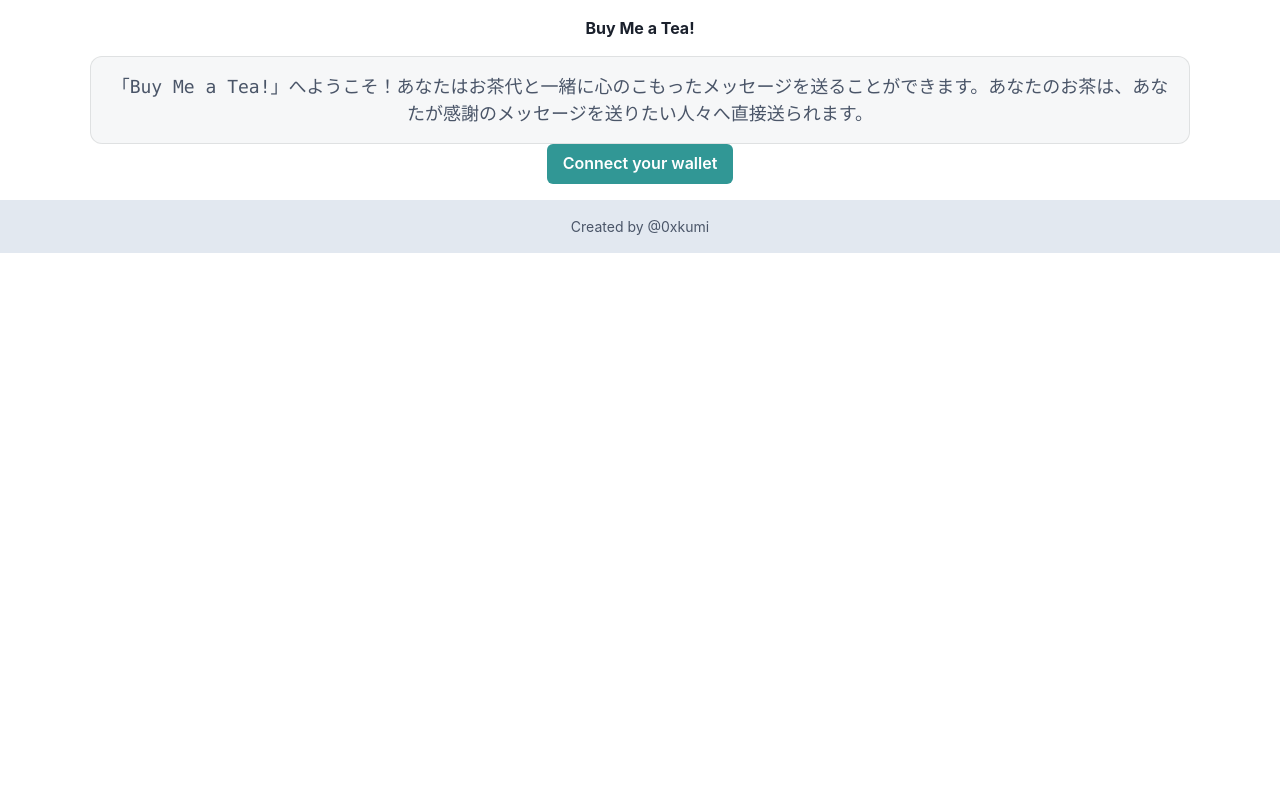
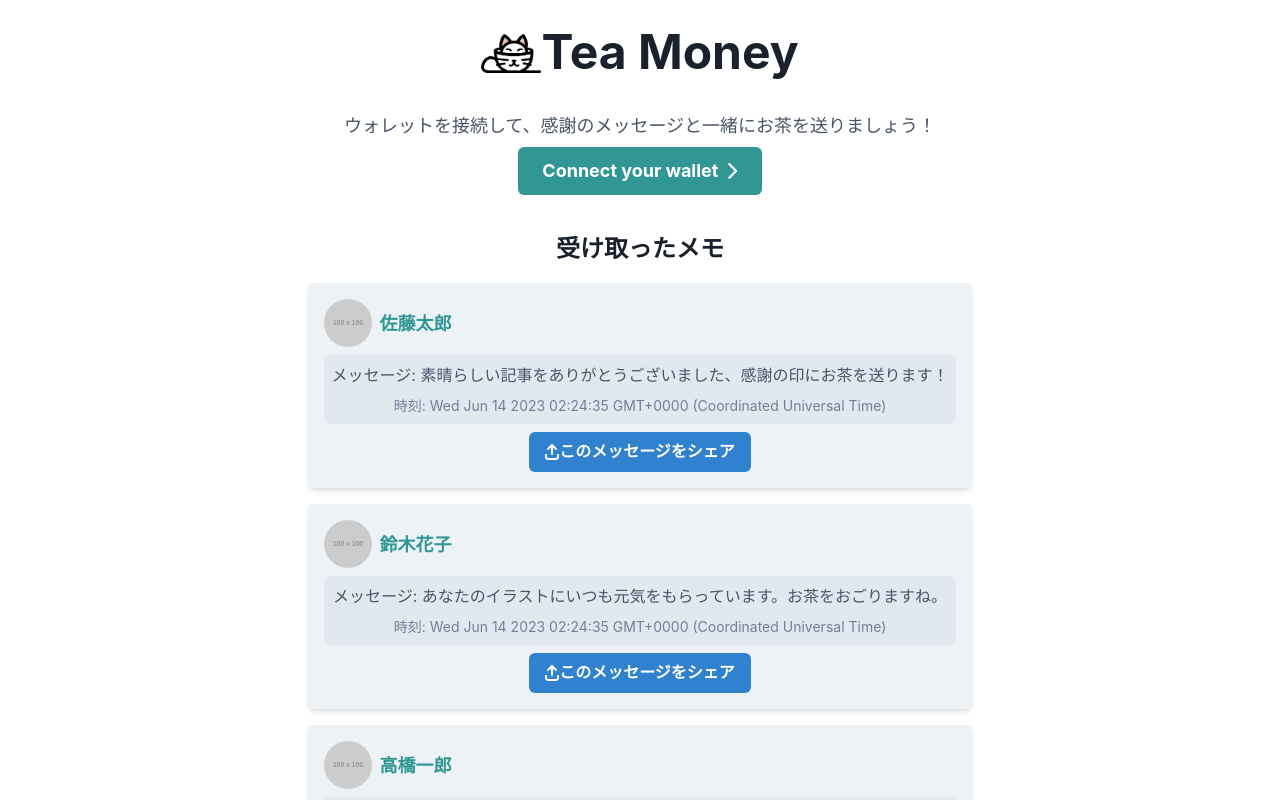
Before and after one commit to YerrowDuck/BuyMeACoffee-contracts, a Next.js app in the folder dapp/: page / in a window 1280 px wide. Shown: the top 800 px of the page. Built offline with nearby package versions, Linux system fonts and the light colour scheme.

Commit message:
add dummy memos

```diff
--- a/dapp/src/pages/index.js
+++ b/dapp/src/pages/index.js
@@ -1,11 +1,15 @@
 import abi from '../../utils/BuyMeATea.json';
 import { ethers } from 'ethers';
 import Head from 'next/head';
-import Image from 'next/image';
+// import Image from 'next/image';
 import { Inter } from 'next/font/google';
 import React, { useEffect, useState } from "react";
 import styles from '@/styles/Home.module.css';
-import { ChakraProvider, Box, Text, Input, Textarea, Button, VStack, Center, Divider } from '@chakra-ui/react';
+import { ChakraProvider, Box, Text, Input, Textarea, Button, VStack, Center, Divider, useToast, IconButton, Avatar, Flex, Image } from '@chakra-ui/react';
+import { FontAwesomeIcon } from '@fortawesome/react-fontawesome'
+import { faArrowUpFromBracket, faChevronRight } from '@fortawesome/free-solid-svg-icons'
+
+
 
 const inter = Inter({ subsets: ['latin'] });
 
@@ -18,7 +22,30 @@ export default function Home() {
   const [currentAccount, setCurrentAccount] = useState("");
   const [name, setName] = useState("");
   const [message, setMessage] = useState("");
-  const [memos, setMemos] = useState([]);
+
+  const dummyMemos = [
+    {
+      name: '佐藤太郎',
+      message: '素晴らしい記事をありがとうございました、感謝の印にお茶を送ります！',
+      timestamp: new Date(),
+      avatar: 'https://dummyimage.com/100x100/2aebfa/fff'
+    },
+    {
+      name: '鈴木花子',
+      message: 'あなたのイラストにいつも元気をもらっています。お茶をおごりますね。',
+      timestamp: new Date(),
+      avatar: 'https://dummyimage.com/100x100/3bdeda/fff'
+    },
+    {
+      name: '高橋一郎',
+      message: 'あなたのコードが大変参考になりました、感謝の印にお茶を送ります。',
+      timestamp: new Date(),
+      avatar: 'https://dummyimage.com/100x100/6ccdd7/fff'
+    },
+  ];
+
+
+  const [memos, setMemos] = useState(dummyMemos);
 
   const onNameChange = (event) => {
     setName(event.target.value);
@@ -27,6 +54,8 @@ export default function Home() {
   const onMessageChange = (event) => {
     setMessage(event.target.value);
   }
+
+  const toast = useToast();
 
   // Wallet connection logic
   const isWalletConnected = async () =>  {
@@ -39,6 +68,7 @@ export default function Home() {
       if (accounts.length > 0) {
         const account = accounts[0]
         console.log("wallet is connected!" + account);
+        setCurrentAccount(account);
       } else {
         console.log("make sure MetaMask is connected");
       }
@@ -48,7 +78,6 @@ export default function Home() {
   }
 
   const connectWallet = async () => {
-
     try {
       const {ethereum} = window;
 
@@ -65,8 +94,6 @@ export default function Home() {
       console.log(error);
     }
   }
-
-
 
   // Function for Buying Tea
   const buyTea = async () => {
@@ -105,6 +132,14 @@ export default function Home() {
 
         console.log("mined", teaTxn.hash);
         console.log("tea purchased successfully");
+
+        toast({
+          title: "Tea purchased successfully.",
+          description: `Your message: ${message}`,
+          status: "success",
+          duration: 9000,
+          isClosable: true,
+        });
 
         //Clear the form fields
         setName("");
@@ -173,23 +208,45 @@ export default function Home() {
     };
   }, []);
 
+  // メッセージをシェアするための関数
+  const shareMessage = (message) => {
+    const shareText = `I just sent a tea with this message: "${message}" on Tea Money! Check it out!`;
+    if (navigator.share) {
+      navigator.share({
+        title: 'Tea Money',
+        text: shareText,
+        url: window.location.href,
+      });
+    } else {
+      // Fallback for browsers that don't support the Web Share API
+      prompt("Copy this text and share it on your social networks!", shareText);
+    }
+  }
+
   return (
     <ChakraProvider>
       <Head>
-        <title>Buy Me a Tea!</title>
-        <meta name="description" content="Generated by create next app" />
+        <title>Tea Money</title>
+        <meta name="description" content="Let your friends know you appreciate them with a cup of tea." />
         <meta name="viewport" content="width=device-width, initial-scale=1" />
         <link rel="icon" href="/favicon.ico" />
       </Head>
       <Box as="main" className={styles.main} textAlign="center" p={4}>
-        <Text as="h1" className={styles.title} fontSize="24xl" fontWeight="bold" mb={4}>
-          Buy Me a Tea!
+        <Flex alignItems='center'>
+          <Box w='60px' h='60px'>
+            <Image src='/Logo.png' alt='Dan Abramov' />
+          </Box>
+          <Text as="h1" className={styles.title} fontSize="5xl" fontWeight="bold" mb={6}>
+            Tea Money
           </Text>
-        <Box className={styles.description}>
-          <Text fontSize="lg" color="gray.600">
-            「Buy Me a Tea!」へようこそ！あなたはお茶代と一緒に心のこもったメッセージを送ることができます。あなたのお茶は、あなたが感謝のメッセージを送りたい人々へ直接送られます。
+        </Flex>
+
+        {/* ここでランディングページを追加する */}
+        {!currentAccount && (
+          <Text fontSize="lg" color="gray.600" pb={2}>
+            ウォレットを接続して、感謝のメッセージと一緒にお茶を送りましょう！
           </Text>
-        </Box>
+        )}
 
         {currentAccount ? (
           <VStack spacing={4}>
@@ -213,33 +270,46 @@ export default function Home() {
             </Button>
           </VStack>
         ) : (
-
-          <Button colorScheme="teal" onClick={connectWallet}>
-            Connect your wallet
+          <Button colorScheme="teal" size="lg" fontWeight="bold" onClick={connectWallet}>
+            <Flex align="center">
+              <Text pr={2}>Connect your wallet</Text>
+              <FontAwesomeIcon icon={faChevronRight} />
+            </Flex>
           </Button>
         )}
-      </Box>
 
-      {currentAccount && (
-        <Box as="section" p={4}>
-          <Text as="h1" fontSize="xl" fontWeight="bold" mb={4}>
-            Memos received
+        {/* メモが存在するかどうかで表示を切り替える */}
+        {memos.length > 0 && (
+          <Box as="section" p={9}>
+            <Text as="h1" fontSize="2xl" fontWeight="bold" mb={4}>
+              受け取ったメモ
             </Text>
             {memos.map((memo, idx) => (
-            <Box key={idx} bg="gray.200" borderRadius="md" p={4} mb={4}>
-              <Text>
-                From: {memo.name}
+              <Box key={idx} bg="gray.100" borderRadius="md" p={4} mb={4} boxShadow="md">
+                <Flex align="center" mb={2}>
+                  <Avatar src={memo.avatar} mr={2}/>
+                  <Text fontSize="lg" fontWeight="bold" color="teal.500">
+                    {memo.name}
                   </Text>
-              <Text>
-                Message: {memo.message}
+                </Flex>
+                <Box bg="gray.200" borderRadius="md" p={2} mt={2}>
+                  <Text fontSize="md" color="gray.600">
+                    メッセージ: {memo.message}
                   </Text>
-              <Text>
-                Time: {memo.timestamp.toString()}
+                  <Text fontSize="sm" color="gray.500" mt={2}>
+                    時刻: {memo.timestamp.toString()}
                   </Text>
+                </Box>
+                <Button mt={2} colorScheme="blue" onClick={() => shareMessage(memo.message)}>
+                  <FontAwesomeIcon icon={faArrowUpFromBracket} />
+                  このメッセージをシェア
+                </Button>
               </Box>
             ))}
           </Box>
         )}
+
+      </Box>
 
       <Box as="footer" textAlign="center" p={4} bg="gray.200">
         <Text fontSize="sm" color="gray.600">
```
Lines whose indentation alone changed are shown as unchanged.
